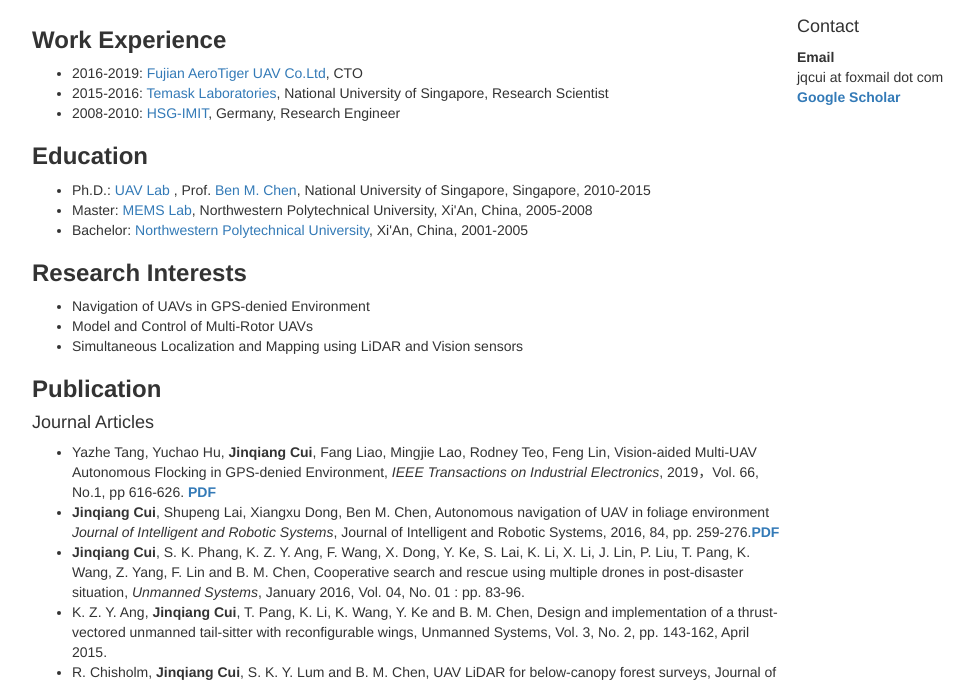
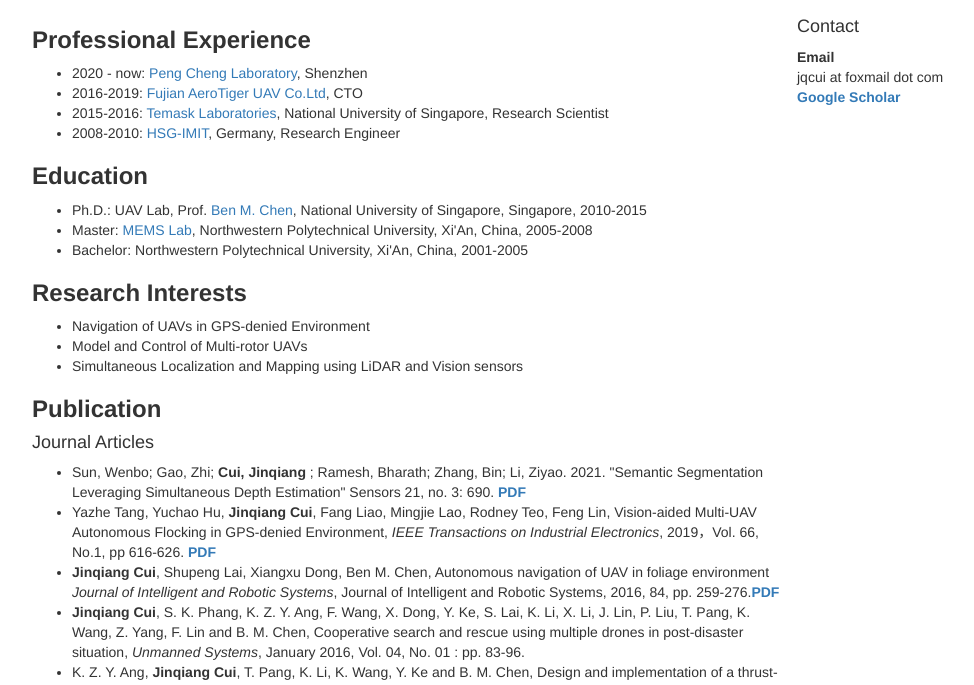
Before and after one commit to Jinqiang/jinqiang.github.io, a plain HTML site: page index.html in a window 1280 px wide. Shown: the part 81-766 px from the top of the page, without its empty margins (38-1012 px from the left). Drawn offline with nearby package versions, Linux system fonts and the light colour scheme.

Commit message:
update pub

```diff
--- a/index.html
+++ b/index.html
@@ -18,8 +18,9 @@
 			<div class="col-md-8">
 				<p></p>
 				<div style="font-size: 100%">
-				<h3><strong>Work Experience</strong></h3>
+				<h3><strong>Professional Experience</strong></h3>
 					<ul>
+						<li> 2020 - now: <a href= "https://www.pcl.ac.cn/"> Peng Cheng Laboratory</a>, Shenzhen </li>
 						<li> 2016-2019: <a href = "http://aerotiger.cn/"> Fujian AeroTiger UAV Co.Ltd</a>, CTO</li>
 						<li> 2015-2016: <a href="http://temasek-labs.nus.edu.sg">Temask Laboratories</a>, National University of Singapore, Research Scientist</li>
 						<li> 2008-2010: <a href="https://www.hahn-schickard.de/"> HSG-IMIT</a>, Germany, Research Engineer  </li>
@@ -28,9 +29,9 @@
 				<div style="font-size: 100%">
 				<h3><strong>Education</strong></h3>
 					<ul>
-						<li> Ph.D.: <a href = "http://uav.ece.nus.edu.sg/"> UAV Lab </a>, Prof. <a href="http://www.mae.cuhk.edu.hk/~bmchen/main.html"> Ben M. Chen</a>, National University of Singapore, Singapore, 2010-2015</li>
+						<li> Ph.D.: UAV Lab, Prof. <a href="http://www.mae.cuhk.edu.hk/~bmchen/main.html"> Ben M. Chen</a>, National University of Singapore, Singapore, 2010-2015</li>
 						<li> Master: <a href="http://mems.nwpu.edu.cn/"> MEMS Lab</a>, Northwestern Polytechnical University, Xi'An, China, 2005-2008</li>
-						<li> Bachelor: <a href="http://www.nwpu.edu.cn/">Northwestern Polytechnical University</a>, Xi'An, China, 2001-2005  </li>
+						<li> Bachelor: Northwestern Polytechnical University, Xi'An, China, 2001-2005  </li>
 					<ul>
 				</div>
 				<div style="font-size: 100%">
@@ -38,12 +39,13 @@
 				<h3><strong>Research Interests</strong> </h3>
 				<ul>
 					<li> Navigation of UAVs in GPS-denied Environment </li>
-					<li> Model and Control of Multi-Rotor UAVs </li>
+					<li> Model and Control of Multi-rotor UAVs </li>
 					<li> Simultaneous Localization and Mapping using LiDAR and Vision sensors </li>
 				</ul>
 				<h3><strong>Publication</strong></h3>
 				  <h4> Journal Articles</h4>
 				<ul>
+					<li> Sun, Wenbo; Gao, Zhi; <strong> Cui, Jinqiang</strong> ; Ramesh, Bharath; Zhang, Bin; Li, Ziyao. 2021. "Semantic Segmentation Leveraging Simultaneous Depth Estimation" Sensors 21, no. 3: 690.  <a href="pdf\sensors-21-00690.pdf"><strong>PDF</strong></a></li>
 					<li>Yazhe Tang, Yuchao Hu, <strong>Jinqiang Cui</strong>, Fang Liao, Mingjie Lao, Rodney Teo, Feng Lin, Vision-aided Multi-UAV Autonomous Flocking in GPS-denied Environment, <em>IEEE Transactions on Industrial Electronics</em>, 2019，Vol. 66, No.1, pp 616-626. <a href="pdf\TIE-paper.pdf"><strong>PDF</strong></a> </li>
 					<li><strong>Jinqiang Cui</strong>, Shupeng Lai, Xiangxu Dong, Ben M. Chen, Autonomous navigation of UAV in foliage environment <em>Journal of Intelligent and Robotic Systems</em>, Journal of Intelligent and Robotic Systems, 2016, 84, pp. 259-276.<a href="pdf\JINT_Springer.pdf"><strong>PDF</strong></a></li>
 					<li><strong>Jinqiang Cui</strong>, S. K. Phang, K. Z. Y. Ang, F. Wang, X. Dong, Y. Ke, S. Lai, K. Li, X. Li, J. Lin, P. Liu, T. Pang, K. Wang, Z. Yang, F. Lin and B. M. Chen, Cooperative search and rescue using multiple drones in post-disaster situation, <em>Unmanned Systems</em>, January 2016, Vol. 04, No. 01 : pp. 83-96.</li>
```
Also changed, not shown: 1 other file.
